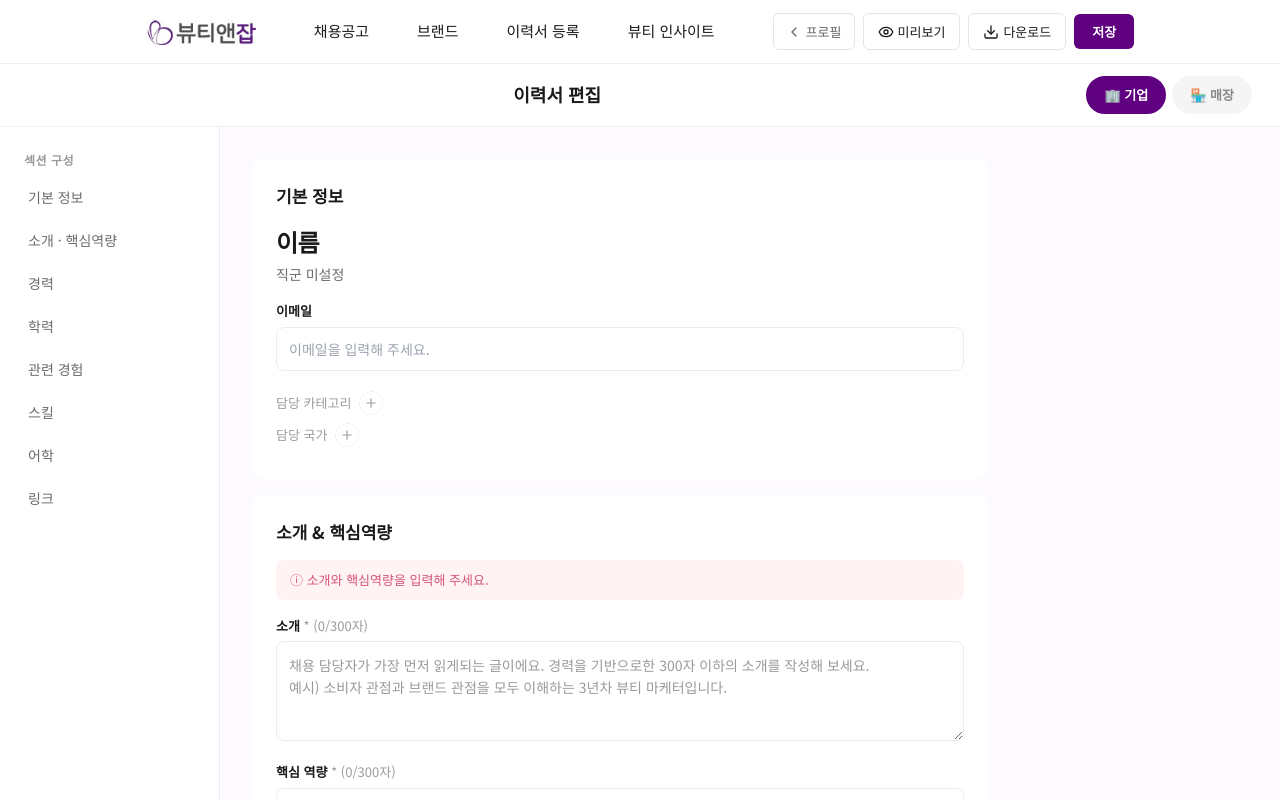
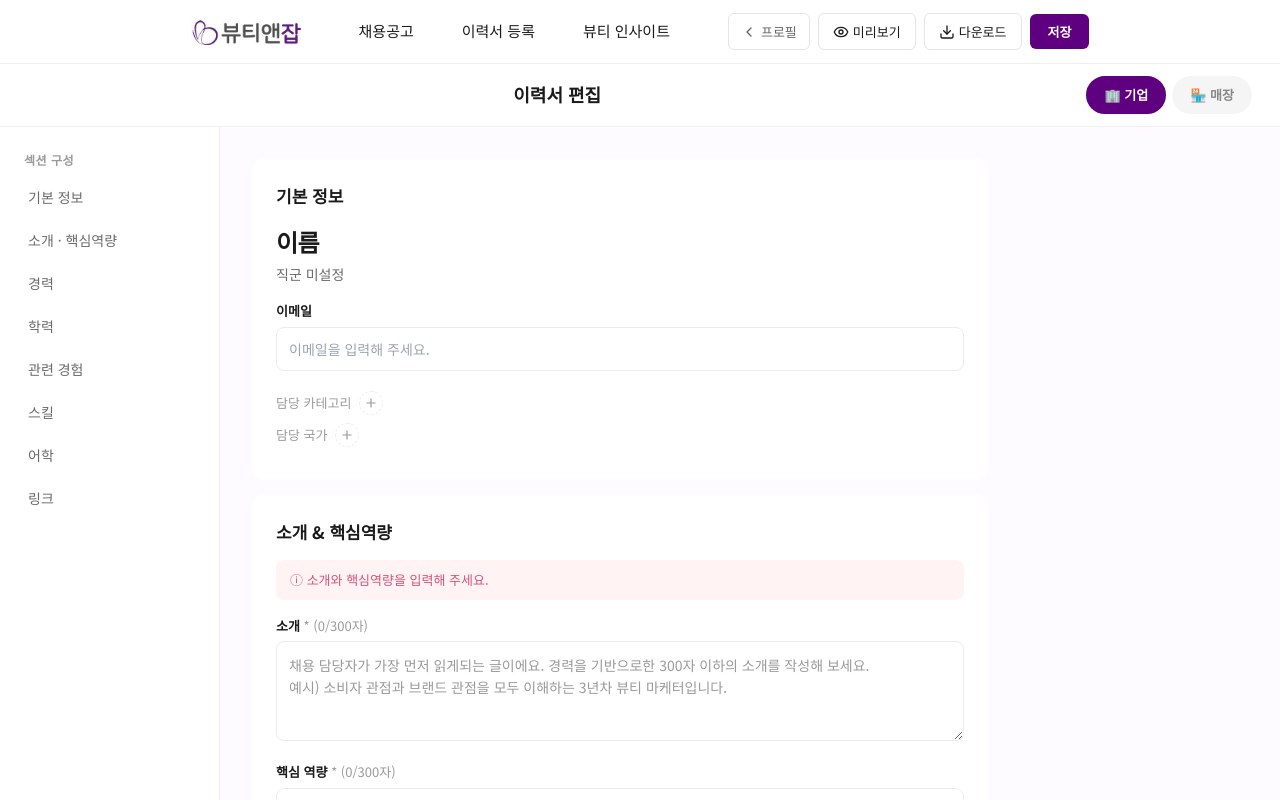
Before and after one commit to jiwone73/beauty-and-job, a Next.js app: page /profile/resume in a window 1280 px wide. Shown: the top 800 px of the page. Built offline with nearby package versions, Linux system fonts and the light colour scheme; a web font is replaced by a local one.

Commit message:
fix: 이력서 페이지 GNB 브랜드 탭 제거

```diff
--- a/app/profile/resume/page.tsx
+++ b/app/profile/resume/page.tsx
@@ -206,7 +206,6 @@ export default function ResumePage() {
           </Link>
           <nav className="resume-gnb">
             <Link href="/jobs" className="resume-gnb-item">채용공고</Link>
-            <Link href="/brands" className="resume-gnb-item">브랜드</Link>
             <Link href="/profile/resume" className="resume-gnb-item">이력서 등록</Link>
             <Link href="/insights" className="resume-gnb-item">뷰티 인사이트</Link>
           </nav>
```
